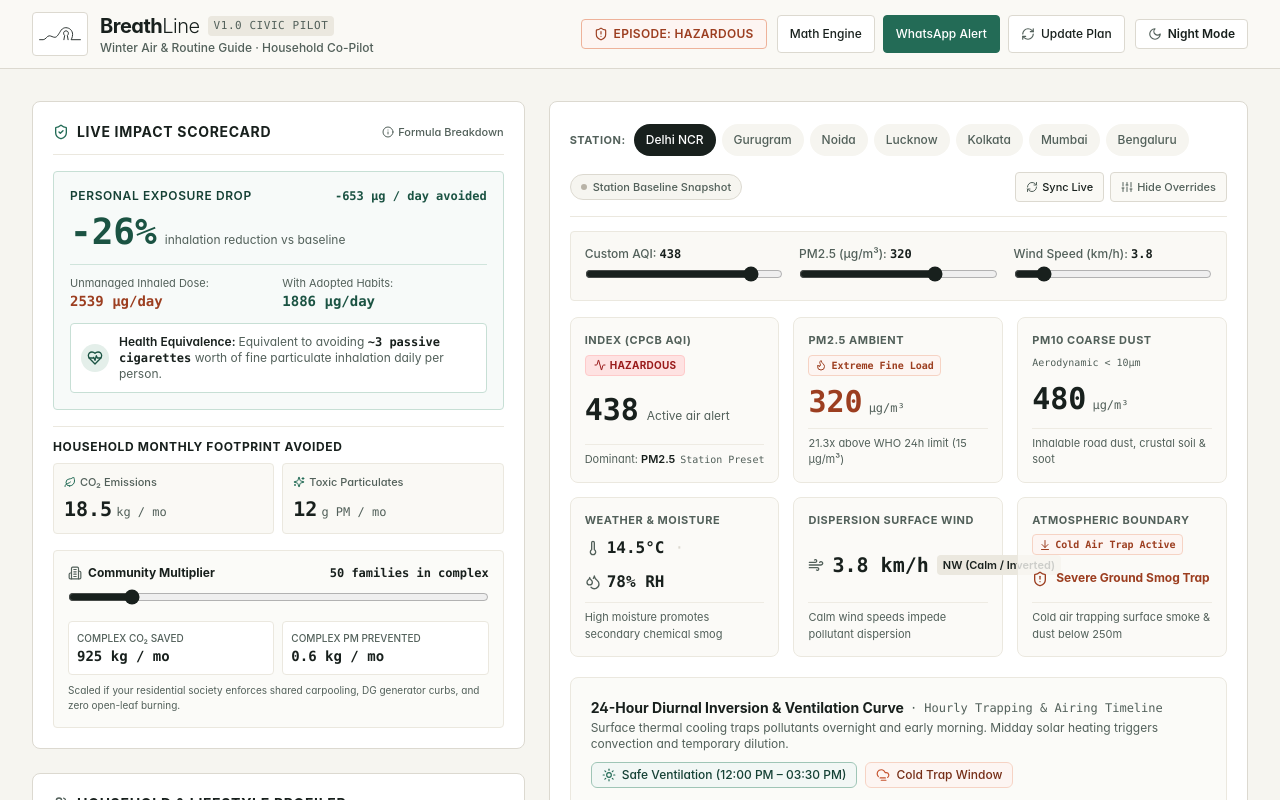
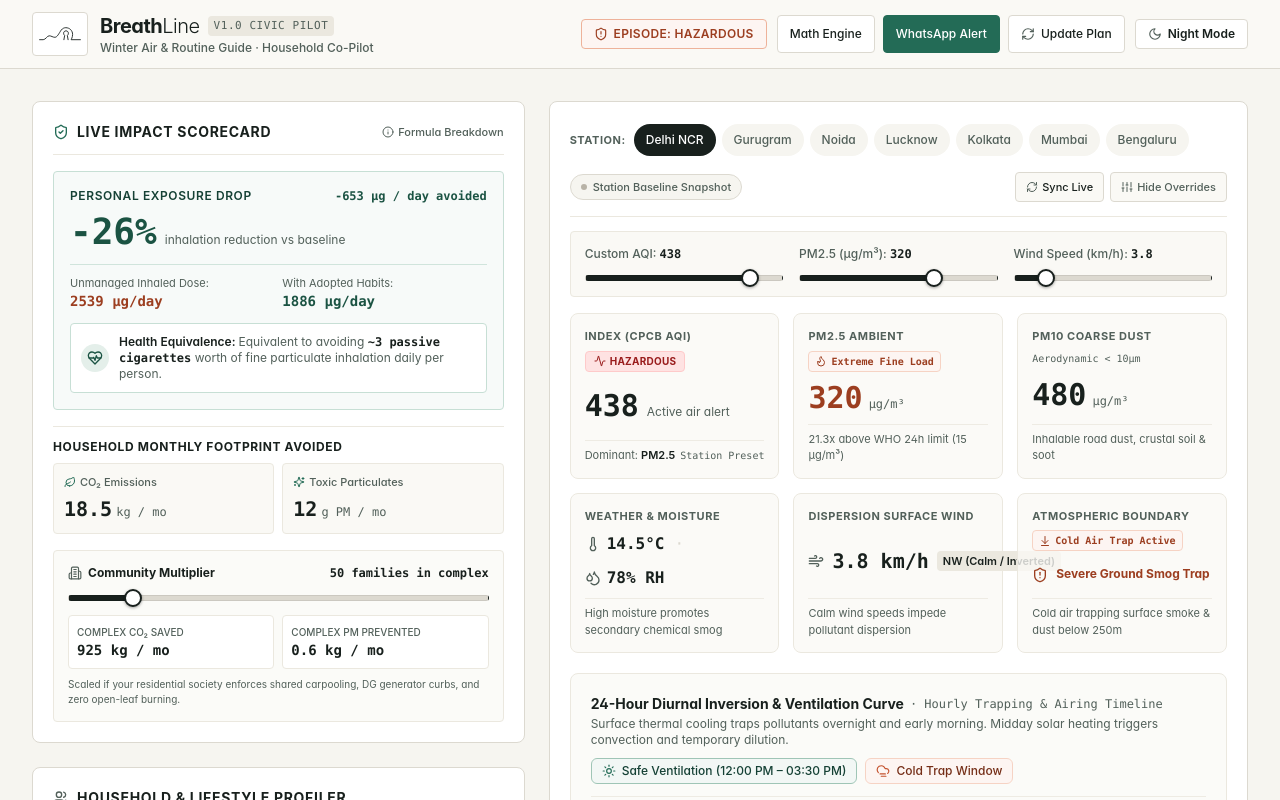
Before and after one commit to VIKAS-555/vayusaathi-smog-copilot, a Next.js app: page / in a window 1280 px wide. Both pictures are taken after a click on the button "Overrides". Shown: the top 800 px of the page. Built offline with nearby package versions, Linux system fonts and the light colour scheme; no server answers.

Commit message:
fix: resolve dark mode range slider optical inversion with custom gradient fill and dark tokens

```diff
--- a/src/app/globals.css
+++ b/src/app/globals.css
@@ -11,6 +11,10 @@
   --ink-muted: #52605A;
   --sage-accent: #236B56;
   --terracotta-accent: #C4512C;
+  --slider-fill: #18201D;
+  --slider-track: #DCD9D0;
+  --slider-thumb-bg: #FFFFFF;
+  --slider-thumb-border: #18201D;
 }
 
 .dark {
@@ -22,6 +26,10 @@
   --ink-muted: #90A09A;
   --sage-accent: #3DA887;
   --terracotta-accent: #F27A55;
+  --slider-fill: #3DA887;
+  --slider-track: #232E2A;
+  --slider-thumb-bg: #EDEDE8;
+  --slider-thumb-border: #3DA887;
 }
 
 body {
@@ -148,6 +156,105 @@ body {
   color: #EDEDE8 !important;
 }
 
+/* ==========================================================================
+   Range Sliders (Zero-Inversion Guaranteed in Light & Dark Modes)
+   ========================================================================== */
+input[type="range"] {
+  -webkit-appearance: none;
+  appearance: none;
+  background: transparent;
+  cursor: pointer;
+  height: 24px;
+  vertical-align: middle;
+}
+
+/* Ensure native accent-color is never dark black in dark mode */
+input[type="range"] {
+  accent-color: #18201D;
+}
+
+.dark input[type="range"] {
+  color-scheme: dark !important;
+  accent-color: #3DA887 !important;
+}
+
+/* Custom Editorial Sliders with mathematically verified left fill */
+input[type="range"].editorial-slider {
+  -webkit-appearance: none;
+  appearance: none;
+  width: 100%;
+  height: 6px;
+  border-radius: 9999px;
+  background: linear-gradient(
+    to right,
+    var(--slider-fill) 0%,
+    var(--slider-fill) var(--slider-pct, 50%),
+    var(--slider-track) var(--slider-pct, 50%),
+    var(--slider-track) 100%
+  );
+  outline: none;
+  border: 1px solid rgba(0, 0, 0, 0.08);
+}
+
+.dark input[type="range"].editorial-slider {
+  border: 1px solid #2B3833;
+}
+
+/* WebKit / Blink Track & Thumb */
+input[type="range"].editorial-slider::-webkit-slider-runnable-track {
+  height: 6px;
+  border-radius: 9999px;
+  background: transparent !important;
+  border: none !important;
+}
+
+input[type="range"].editorial-slider::-webkit-slider-thumb {
+  -webkit-appearance: none;
+  appearance: none;
+  height: 18px;
+  width: 18px;
+  border-radius: 50%;
+  background-color: var(--slider-thumb-bg);
+  border: 2px solid var(--slider-thumb-border);
+  box-shadow: 0 1px 3px rgba(0, 0, 0, 0.35);
+  margin-top: -6px; /* (6px - 18px) / 2 */
+  transition: transform 0.1s ease, box-shadow 0.1s ease;
+  cursor: pointer;
+}
+
+input[type="range"].editorial-slider::-webkit-slider-thumb:hover {
+  transform: scale(1.15);
+  box-shadow: 0 2px 6px rgba(0, 0, 0, 0.45);
+}
+
+input[type="range"].editorial-slider::-webkit-slider-thumb:active {
+  transform: scale(1.25);
+}
+
+/* Firefox Track, Progress & Thumb */
+input[type="range"].editorial-slider::-moz-range-track {
+  height: 6px;
+  border-radius: 9999px;
+  background-color: var(--slider-track);
+  border: 1px solid var(--border-subtle);
+}
+
+input[type="range"].editorial-slider::-moz-range-progress {
+  height: 6px;
+  border-radius: 9999px;
+  background-color: var(--slider-fill);
+}
+
+input[type="range"].editorial-slider::-moz-range-thumb {
+  height: 18px;
+  width: 18px;
+  border-radius: 50%;
+  background-color: var(--slider-thumb-bg);
+  border: 2px solid var(--slider-thumb-border);
+  box-shadow: 0 1px 3px rgba(0, 0, 0, 0.35);
+  cursor: pointer;
+}
+
 .dark ::-webkit-scrollbar-track {
   background: #141A17;
 }
--- a/src/components/HouseholdProfiler.tsx
+++ b/src/components/HouseholdProfiler.tsx
@@ -281,7 +281,9 @@ export const HouseholdProfiler: React.FC<HouseholdProfilerProps> = ({
           step="2"
           value={profile.dailyCommuteKm}
           onChange={(e) => onChangeProfile({ ...profile, dailyCommuteKm: Number(e.target.value) })}
-          className="w-full mt-1 accent-ink"
+          className="editorial-slider w-full mt-2"
+          style={{ '--slider-pct': `${Math.min(100, Math.max(0, (profile.dailyCommuteKm / 60) * 100))}%` } as React.CSSProperties}
+          title={`${profile.dailyCommuteKm} km round-trip distance`}
         />
       </div>
 
@@ -315,7 +317,9 @@ export const HouseholdProfiler: React.FC<HouseholdProfilerProps> = ({
           step="10"
           value={profile.societySizeFamilies}
           onChange={(e) => onChangeProfile({ ...profile, societySizeFamilies: Number(e.target.value) })}
-          className="w-full accent-ink"
+          className="editorial-slider w-full mt-2"
+          style={{ '--slider-pct': `${Math.min(100, Math.max(0, ((profile.societySizeFamilies - 10) / (300 - 10)) * 100))}%` } as React.CSSProperties}
+          title={`${profile.societySizeFamilies} families in apartment complex`}
         />
         <span className="block mt-1 text-[11px] text-ink-muted">
           Scales community-wide diesel generator reduction & collective emission savings.
--- a/src/components/ImpactScorecard.tsx
+++ b/src/components/ImpactScorecard.tsx
@@ -151,7 +151,9 @@ export const ImpactScorecard: React.FC<ImpactScorecardProps> = ({
           step="10"
           value={societyFamilies}
           onChange={(e) => onUpdateSocietyFamilies(Number(e.target.value))}
-          className="w-full mt-2 accent-ink"
+          className="editorial-slider w-full mt-2"
+          style={{ '--slider-pct': `${Math.min(100, Math.max(0, ((societyFamilies - 10) / (300 - 10)) * 100))}%` } as React.CSSProperties}
+          title={`${societyFamilies} families in complex`}
         />
 
         <div className="mt-2.5 grid grid-cols-2 gap-2 text-xs">
--- a/src/components/SmogContextBar.tsx
+++ b/src/components/SmogContextBar.tsx
@@ -216,7 +216,8 @@ export const SmogContextBar: React.FC<SmogContextBarProps> = ({
               max="500"
               value={currentCity.currentAQI}
               onChange={(e) => onCustomUpdate?.({ currentAQI: Number(e.target.value) })}
-              className="w-full accent-ink"
+              className="editorial-slider w-full mt-1.5"
+              style={{ '--slider-pct': `${Math.min(100, Math.max(0, ((currentCity.currentAQI - 30) / (500 - 30)) * 100))}%` } as React.CSSProperties}
             />
           </div>
           <div>
@@ -229,7 +230,8 @@ export const SmogContextBar: React.FC<SmogContextBarProps> = ({
               max="450"
               value={currentCity.pm25}
               onChange={(e) => onCustomUpdate?.({ pm25: Number(e.target.value) })}
-              className="w-full accent-ink"
+              className="editorial-slider w-full mt-1.5"
+              style={{ '--slider-pct': `${Math.min(100, Math.max(0, ((currentCity.pm25 - 15) / (450 - 15)) * 100))}%` } as React.CSSProperties}
             />
           </div>
           <div>
@@ -243,7 +245,8 @@ export const SmogContextBar: React.FC<SmogContextBarProps> = ({
               step="0.5"
               value={currentCity.windSpeedKmh}
               onChange={(e) => onCustomUpdate?.({ windSpeedKmh: Number(e.target.value) })}
-              className="w-full accent-ink"
+              className="editorial-slider w-full mt-1.5"
+              style={{ '--slider-pct': `${Math.min(100, Math.max(0, ((currentCity.windSpeedKmh - 1) / (25 - 1)) * 100))}%` } as React.CSSProperties}
             />
           </div>
         </div>
```
Also changed, not shown: 1 other file (tests, documents, lock files or other folders).
